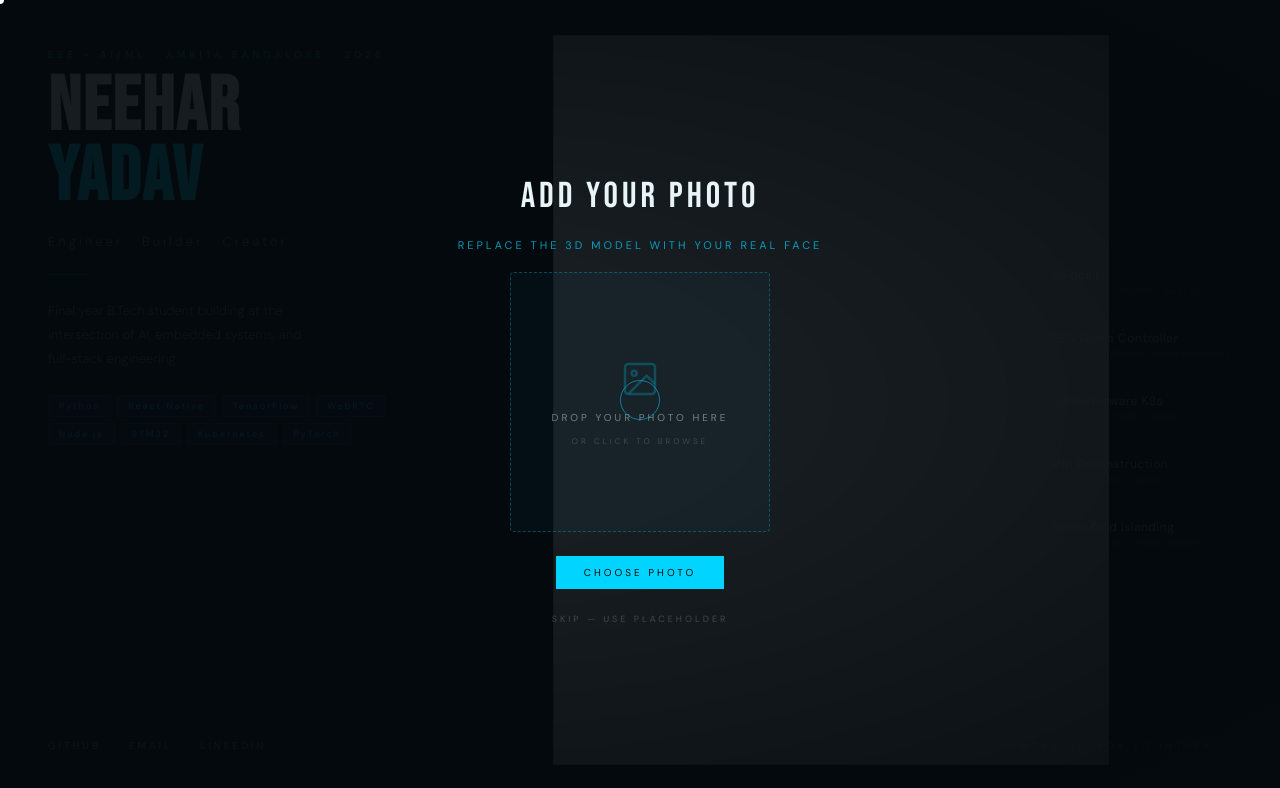
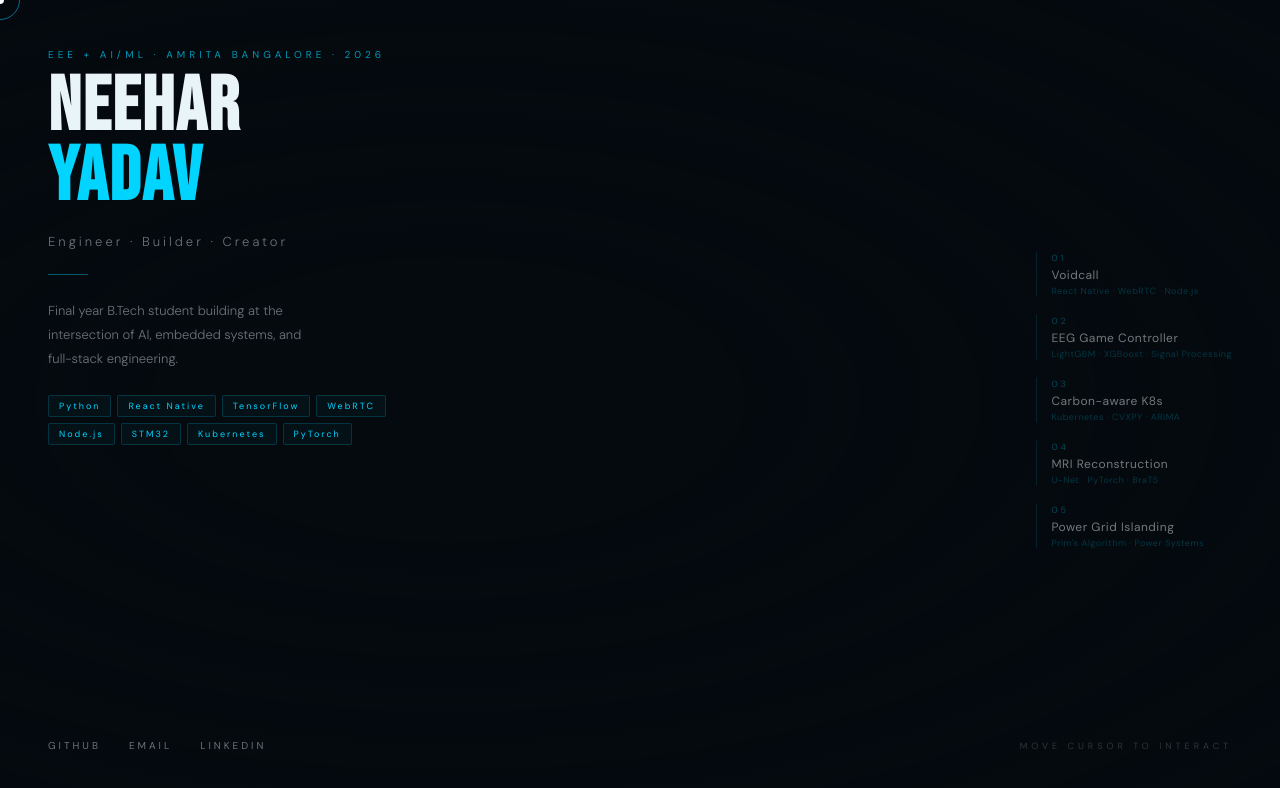
Before and after one commit to Neehar-Yadav/neehar-yadav.github.io, a plain HTML site: page index.html in a window 1280 px wide. Drawn offline with nearby package versions, Linux system fonts and the light colour scheme; animation ran at ten frames a second.

Commit message:
Remove photo upload overlay and related code
Removed photo upload overlay and related functionality.

```diff
--- a/index.html
+++ b/index.html
@@ -36,37 +36,12 @@ h1 span{color:var(--cyan)}
 .proj-num{font-size:9px;letter-spacing:3px;color:rgba(0,212,255,0.3);margin-bottom:3px}
 .proj-title{font-size:12px;color:rgba(255,255,255,0.45);font-weight:400;letter-spacing:0.5px;transition:color .3s}
 .proj-tech{font-size:9px;color:rgba(0,212,255,0.22);letter-spacing:0.5px;margin-top:2px}
-/* Photo upload overlay */
-#photo-overlay{position:fixed;inset:0;background:rgba(5,10,15,0.92);z-index:2000;display:flex;flex-direction:column;align-items:center;justify-content:center;gap:20px}
-#photo-overlay.hidden{display:none}
-.overlay-title{font-family:'Bebas Neue',sans-serif;font-size:36px;color:var(--text);letter-spacing:4px}
-.overlay-sub{font-size:11px;letter-spacing:3px;color:var(--cyan);text-transform:uppercase;opacity:0.7}
-.upload-zone{width:260px;height:260px;border:1px dashed rgba(0,212,255,0.3);border-radius:4px;display:flex;flex-direction:column;align-items:center;justify-content:center;gap:12px;cursor:pointer;transition:border-color .3s;background:rgba(0,212,255,0.03)}
-.upload-zone:hover{border-color:var(--cyan)}
-.upload-zone svg{opacity:0.4}
-.upload-label{font-size:10px;letter-spacing:3px;color:var(--muted);text-transform:uppercase}
-.upload-btn{font-size:10px;letter-spacing:3px;color:var(--bg);background:var(--cyan);border:none;padding:10px 28px;cursor:pointer;text-transform:uppercase;font-family:'DM Sans',sans-serif;margin-top:4px}
-.skip-btn{font-size:9px;letter-spacing:3px;color:rgba(255,255,255,0.2);background:none;border:none;cursor:pointer;text-transform:uppercase;font-family:'DM Sans',sans-serif;margin-top:4px}
+
 </style>
 </head>
 <body>
 
-<!-- PHOTO UPLOAD OVERLAY — remove this entire block once you have your photo -->
-<div id="photo-overlay">
-  <div class="overlay-title">ADD YOUR PHOTO</div>
-  <div class="overlay-sub">Replace the 3D model with your real face</div>
-  <div class="upload-zone" id="drop-zone">
-    <svg width="40" height="40" viewBox="0 0 24 24" fill="none" stroke="rgba(0,212,255,0.6)" stroke-width="1.5">
-      <rect x="3" y="3" width="18" height="18" rx="2"/><circle cx="8.5" cy="8.5" r="1.5"/>
-      <polyline points="21 15 16 10 5 21"/>
-    </svg>
-    <div class="upload-label">Drop your photo here</div>
-    <div class="upload-label" style="opacity:0.4;font-size:8px">or click to browse</div>
-    <input type="file" id="file-input" accept="image/*" style="display:none">
-  </div>
-  <button class="upload-btn" onclick="document.getElementById('file-input').click()">Choose Photo</button>
-  <button class="skip-btn" onclick="loadDemo()">Skip — use placeholder</button>
-</div>
+
 
 <div id="cursor-dot"></div>
 <div id="cursor-ring"></div>
@@ -97,7 +72,7 @@ h1 span{color:var(--cyan)}
   <div id="bottom">
     <div class="links">
       <a href="https://github.com/Neehar-Yadav" target="_blank">GitHub</a>
-      <a href="mailto:your@email.com">Email</a>
+      <a href="/cdn-cgi/l/email-protection#93eafce6e1d3f6fef2faffbdf0fcfe">Email</a>
       <a href="#" target="_blank">LinkedIn</a>
     </div>
     <div class="hint">Move cursor to interact</div>
@@ -112,7 +87,7 @@ h1 span{color:var(--cyan)}
   <div class="proj"><div class="proj-num">05</div><div class="proj-title">Power Grid Islanding</div><div class="proj-tech">Prim's Algorithm · Power Systems</div></div>
 </div>
 
-<script src="https://cdnjs.cloudflare.com/ajax/libs/three.js/r128/three.min.js"></script>
+<script data-cfasync="false" src="/cdn-cgi/scripts/5c5dd728/cloudflare-static/email-decode.min.js"></script><script src="https://cdnjs.cloudflare.com/ajax/libs/three.js/r128/three.min.js"></script>
 <script>
 // ─── Three.js setup ───────────────────────────────────────────────
 const canvas = document.getElementById('three-canvas')
@@ -187,77 +162,50 @@ mesh.position.set(0.55, 0, 0)
 scene.add(mesh)
 
 // ─── Load photo texture ───────────────────────────────────────────
-let photoLoaded = false
+// PUT YOUR PHOTO IN THE SAME FOLDER AS index.html
+// RENAME IT TO: photo.jpg  (or change the filename below)
+const PHOTO_FILE = 'pf.jpg'
 
-function applyPhoto(src) {
 const loader = new THREE.TextureLoader()
-  loader.load(src, (tex) => {
+loader.load(
+  PHOTO_FILE,
+  (tex) => {
     tex.encoding = THREE.sRGBEncoding
-    // Crop texture to fit portrait aspect using repeat/offset
-    const imgAspect = tex.image.width / tex.image.height
+    // Auto-crop to fill portrait frame correctly
+    const imgAspect   = tex.image.width / tex.image.height
     const planeAspect = PLANE_W / PLANE_H
     if (imgAspect > planeAspect) {
-      // image wider than plane — crop sides
       const s = planeAspect / imgAspect
       tex.repeat.set(s, 1)
       tex.offset.set((1 - s) / 2, 0)
     } else {
-      // image taller — crop top/bottom
       const s = imgAspect / planeAspect
       tex.repeat.set(1, s)
       tex.offset.set(0, (1 - s) / 2)
     }
     mat.map = tex
     mat.needsUpdate = true
-    photoLoaded = true
-    document.getElementById('photo-overlay').classList.add('hidden')
-  })
-}
-
-// Placeholder when no photo — subtle gradient so scene isn't empty
-function loadDemo() {
+  },
+  undefined,
+  () => {
+    // photo.jpg not found — show a subtle placeholder so the page still works
+    console.warn('photo.jpg not found. Add your photo to the repo root and name it photo.jpg')
     const c = document.createElement('canvas')
     c.width = 512; c.height = 680
-  const ctx = c.getContext('2d')
-  const g = ctx.createLinearGradient(0,0,0,680)
-  g.addColorStop(0,'#1a2a3a')
-  g.addColorStop(1,'#050a0f')
-  ctx.fillStyle = g
-  ctx.fillRect(0,0,512,680)
-  // Draw silhouette hint
-  ctx.fillStyle = 'rgba(0,212,255,0.06)'
-  ctx.beginPath()
-  ctx.ellipse(256,240,120,150,0,0,Math.PI*2)
-  ctx.fill()
-  ctx.beginPath()
-  ctx.ellipse(256,500,170,200,0,Math.PI,Math.PI*2)
-  ctx.fill()
-  // Text prompt
-  ctx.fillStyle = 'rgba(0,212,255,0.25)'
-  ctx.font = '500 14px DM Sans, sans-serif'
-  ctx.textAlign = 'center'
-  ctx.fillText('Add your photo', 256, 340)
+    const cx = c.getContext('2d')
+    const g = cx.createLinearGradient(0,0,0,680)
+    g.addColorStop(0,'#1a2a3a'); g.addColorStop(1,'#050a0f')
+    cx.fillStyle = g; cx.fillRect(0,0,512,680)
+    cx.fillStyle = 'rgba(0,212,255,0.08)'
+    cx.beginPath(); cx.ellipse(256,230,110,140,0,0,Math.PI*2); cx.fill()
+    cx.beginPath(); cx.ellipse(256,490,160,190,0,Math.PI,Math.PI*2); cx.fill()
+    cx.fillStyle = 'rgba(0,212,255,0.3)'
+    cx.font = '13px DM Sans, sans-serif'; cx.textAlign = 'center'
+    cx.fillText('Add photo.jpg to repo', 256, 340)
     mat.map = new THREE.CanvasTexture(c)
     mat.needsUpdate = true
-  document.getElementById('photo-overlay').classList.add('hidden')
   }
-
-// ─── File input & drag-drop ───────────────────────────────────────
-document.getElementById('file-input').addEventListener('change', e => {
-  const file = e.target.files[0]
-  if (!file) return
-  applyPhoto(URL.createObjectURL(file))
-})
-
-const dropZone = document.getElementById('drop-zone')
-dropZone.addEventListener('click', () => document.getElementById('file-input').click())
-dropZone.addEventListener('dragover', e => { e.preventDefault(); dropZone.style.borderColor='var(--cyan)' })
-dropZone.addEventListener('dragleave', () => dropZone.style.borderColor='')
-dropZone.addEventListener('drop', e => {
-  e.preventDefault()
-  const file = e.dataTransfer.files[0]
-  if (file && file.type.startsWith('image/')) applyPhoto(URL.createObjectURL(file))
-})
+)
 
 // ─── Mouse tracking ───────────────────────────────────────────────
 const mouse = {x:0, y:0}
@@ -366,11 +314,4 @@ document.querySelectorAll('a, .proj').forEach(el => {
     cursorRing.style.borderColor = 'rgba(0,212,255,0.9)'
   })
   el.addEventListener('mouseleave', () => {
-    cursorRing.style.width  = '40px'
-    cursorRing.style.height = '40px'
-    cursorRing.style.borderColor = 'rgba(0,212,255,0.5)'
-  })
-})
-</script>
-</body>
-</html>
+    cursorRing.style
```
Lines whose indentation alone changed are shown as unchanged.
